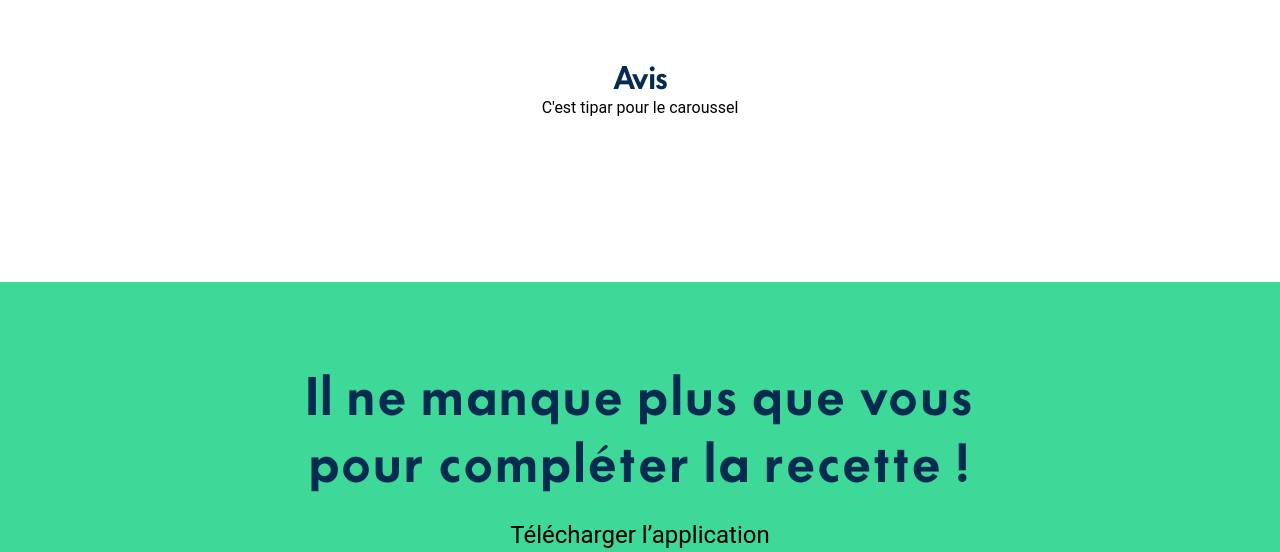
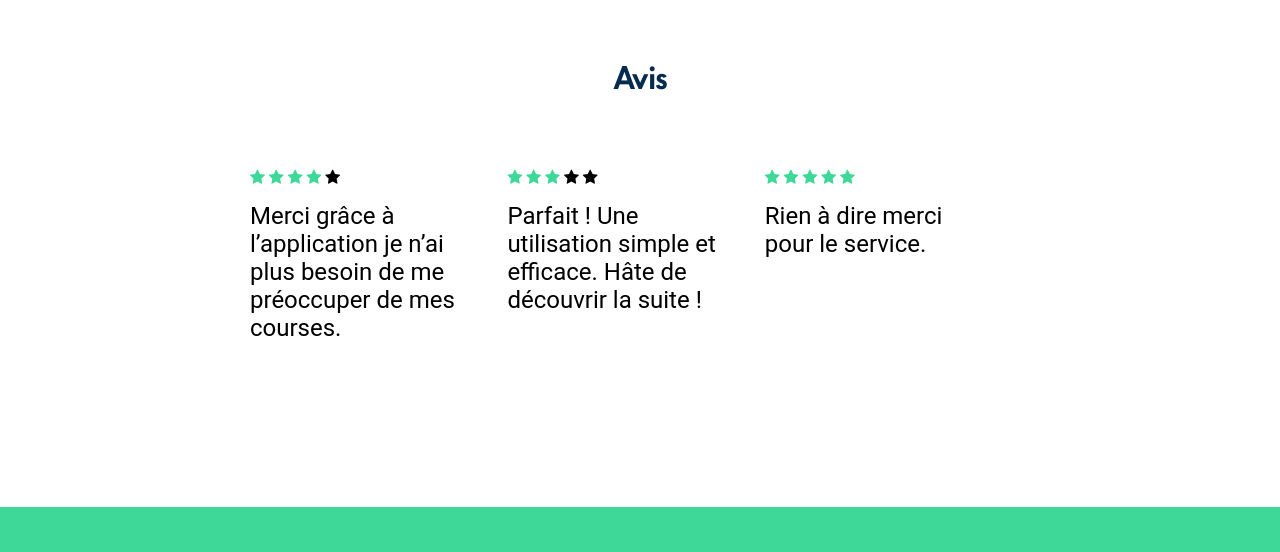
Before and after one commit to RehArk/UI-UX-project-landing-page, a plain HTML site: page index.html in a window 1280 px wide. Shown: the part 2670-3222 px from the top of the page. Drawn offline with Linux system fonts and the light colour scheme.

Commit message:
ajout de faux avis

```diff
--- a/assets/css/styles.css
+++ b/assets/css/styles.css
@@ -288,6 +288,34 @@ form {
     padding: 50px 0;
 }
 
+.all-avis {
+    display: grid;
+    grid-template-columns: 33% 33% 33%;
+    text-align: start;
+    margin-top: 70px;
+
+}
+
+.content-avis {
+    width: 90%;
+}
+
+.text-avis {
+    font-size: 24px;
+
+}
+.star {
+    margin-bottom: 15px;
+}
+
+.checked {
+    color: #3ED899;
+}
+
+
+
+
+
 /*Downoad*/
 
 #section-download {
--- a/index.html
+++ b/index.html
@@ -6,6 +6,10 @@
     <meta name="viewport" content="width=device-width, initial-scale=1.0" />
     <title>Tambouille</title>
     <link rel="stylesheet" href="assets/css/styles.css" />
+    <link
+      rel="stylesheet"
+      href="https://cdnjs.cloudflare.com/ajax/libs/font-awesome/4.7.0/css/font-awesome.min.css"
+    />
   </head>
 
   <body>
@@ -70,20 +74,6 @@
         </div>
         <img class="img-about-us" src="assets/images/plat.png" alt="" />
       </div>
-
-      <!-- <div class="about-us-content">
-        <img class="img-about-us" src="assets/images/casserole.png" alt="" />
-        <div class="text-content-about-us text-padding-left-about-us">
-          <h2>Des plats<br />à petits prix</h2>
-          <p class="text-about-us">
-            Lorem ipsum dolor sit amet, consectetur adipiscing elit, sed do
-            eiusmod tempor incididunt ut labore et dolore magna aliqua. Ut enim
-            ad minim veniam, quis nostrud ut labore et dolore magna aliqua. Ut
-            enim ad minim ve
-          </p>
-        </div>
-      </div>
-      -->
     </section>
 
     <section id="section-steps">
@@ -134,7 +124,50 @@
         <div>
           <h3>Avis</h3>
         </div>
-        <div>C'est tipar pour le caroussel</div>
+        <div class="all-avis">
+          <div class="content-avis">
+            <div class="star">
+              <span class="fa fa-star checked"></span>
+              <span class="fa fa-star checked"></span>
+              <span class="fa fa-star checked"></span>
+              <span class="fa fa-star checked"></span>
+              <span class="fa fa-star"></span>
+            </div>
+            <div class="text-avis">
+              <p>
+                Merci grâce à l’application je n’ai plus besoin de me préoccuper
+                de mes courses.
+              </p>
+            </div>
+          </div>
+          <div class="content-avis">
+            <div class="star">
+              <span class="fa fa-star checked"></span>
+              <span class="fa fa-star checked"></span>
+              <span class="fa fa-star checked"></span>
+              <span class="fa fa-star"></span>
+              <span class="fa fa-star"></span>
+            </div>
+            <div class="text-avis">
+              <p>
+                Parfait ! Une utilisation simple et efficace. Hâte de découvrir
+                la suite !
+              </p>
+            </div>
+          </div>
+          <div class="content-avis">
+            <div class="star">
+              <span class="fa fa-star checked"></span>
+              <span class="fa fa-star checked"></span>
+              <span class="fa fa-star checked"></span>
+              <span class="fa fa-star checked"></span>
+              <span class="fa fa-star checked"></span>
+            </div>
+            <div class="text-avis">
+              <p>Rien à dire merci pour le service.</p>
+            </div>
+          </div>
+        </div>
       </div>
     </section>
 
```
